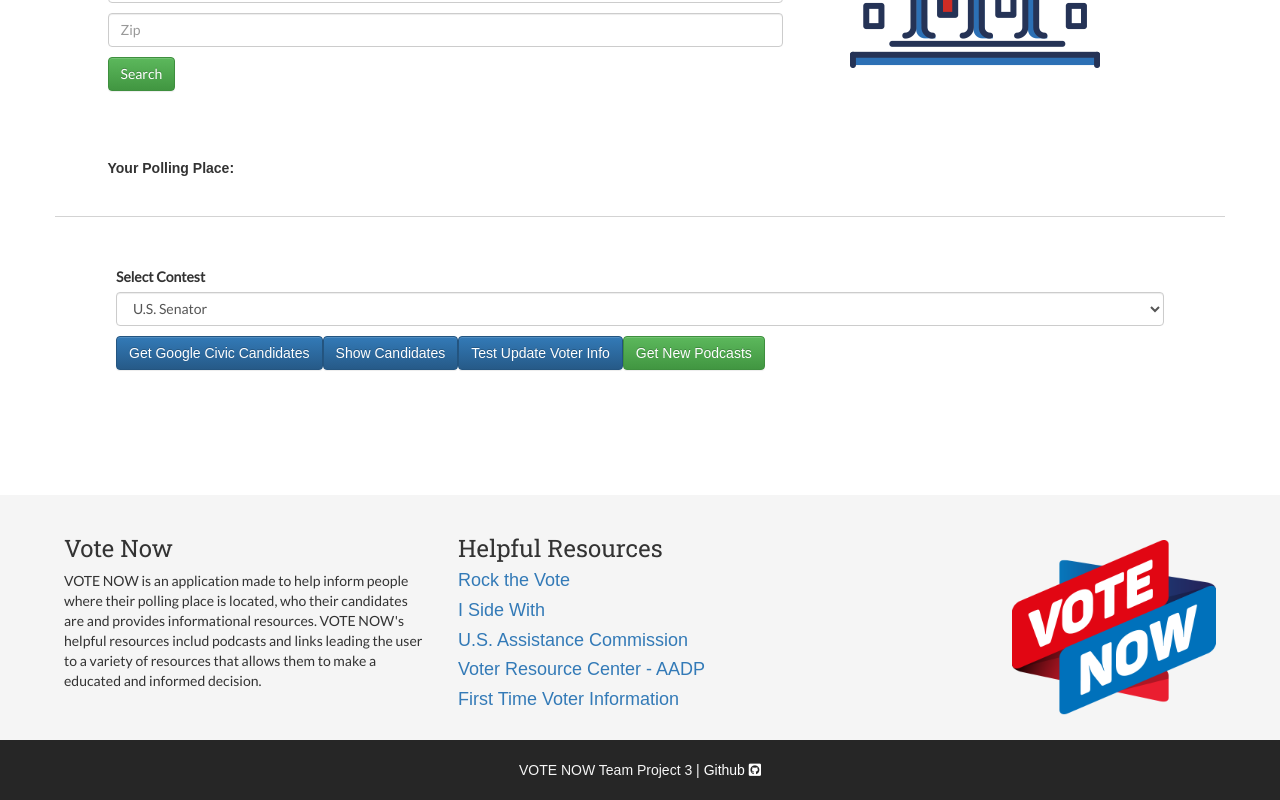
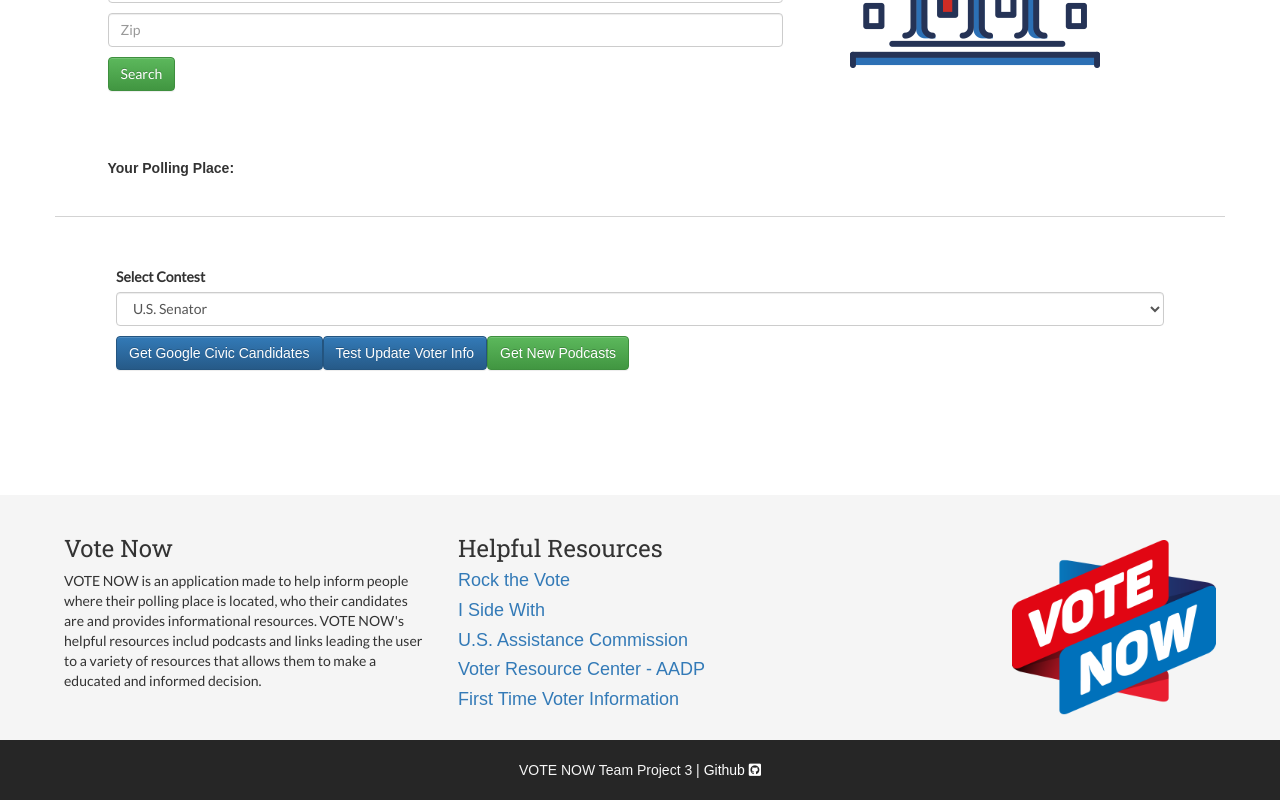
Before and after one commit to lindnerdesign/teamProject3, a React (Create React App) app in the folder client/: page / in a window 1280 px wide. Shown: the part 670-1470 px from the top of the page. Built offline with nearby package versions, Linux system fonts and the light colour scheme; no server answers.

Commit message:
load candidates on selection

```diff
--- a/client/src/pages/Home.js
+++ b/client/src/pages/Home.js
@@ -293,10 +293,20 @@
   }
 
   handleInputChange = event => {
-    const { name, value } = event.target;
-    this.setState({
-      [name]: value
-    });
+    console.log(event.target.name);
+    if(event.target.name ==='officeId'){
+      const { name, value } = event.target;
+      this.setState({
+        [name]: value
+      },
+      ()=>{this.candidateByOffice()});
+
+    }else{
+      const { name, value } = event.target;
+      this.setState({
+        [name]: value
+      });
+    }
   };
 
   handleFormSubmit = event => {
@@ -333,6 +343,7 @@
               <select
                 value={this.state.officeId}
                 onChange={this.handleInputChange}
+                //onSelect={this.candidateByOffice}
                 name="officeId"
                 className="form-control" id="testForm"
               >
@@ -352,12 +363,7 @@
               >
                 Get Google Civic Candidates
               </Button>
-              <Button
-                onClick={this.candidateByOffice}
-                bsStyle={"primary"}
-              >
-                Show Candidates
-              </Button>
+
 
               <Button
                 onClick={this.updateVoter}
```
